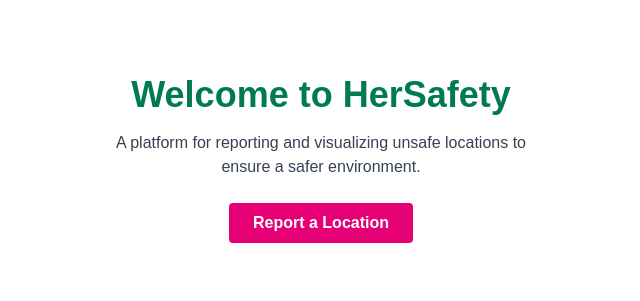
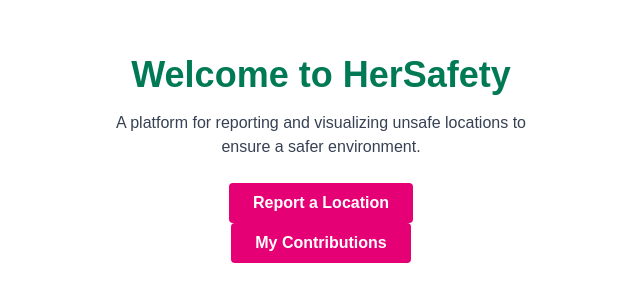
Before and after one commit to iamVedanta/tesing_rep, a Next.js app: page / in a window 1280 px wide. Shown: the part 241-542 px from the top of the page, without its empty margins (319-959 px from the left). Built offline with nearby package versions, Linux system fonts and the light colour scheme.

Commit message:
trying contribution

```diff
--- a/app/page.tsx
+++ b/app/page.tsx
@@ -15,6 +15,11 @@ export default function HomePage() {
           Report a Location
         </button>
       </Link>
+      <Link href="/contributions">
+        <button className="bg-pink-600 hover:bg-pink-700 text-white font-semibold py-2 px-6 rounded">
+          My Contributions
+        </button>
+      </Link>
     </main>
   );
 }
```
